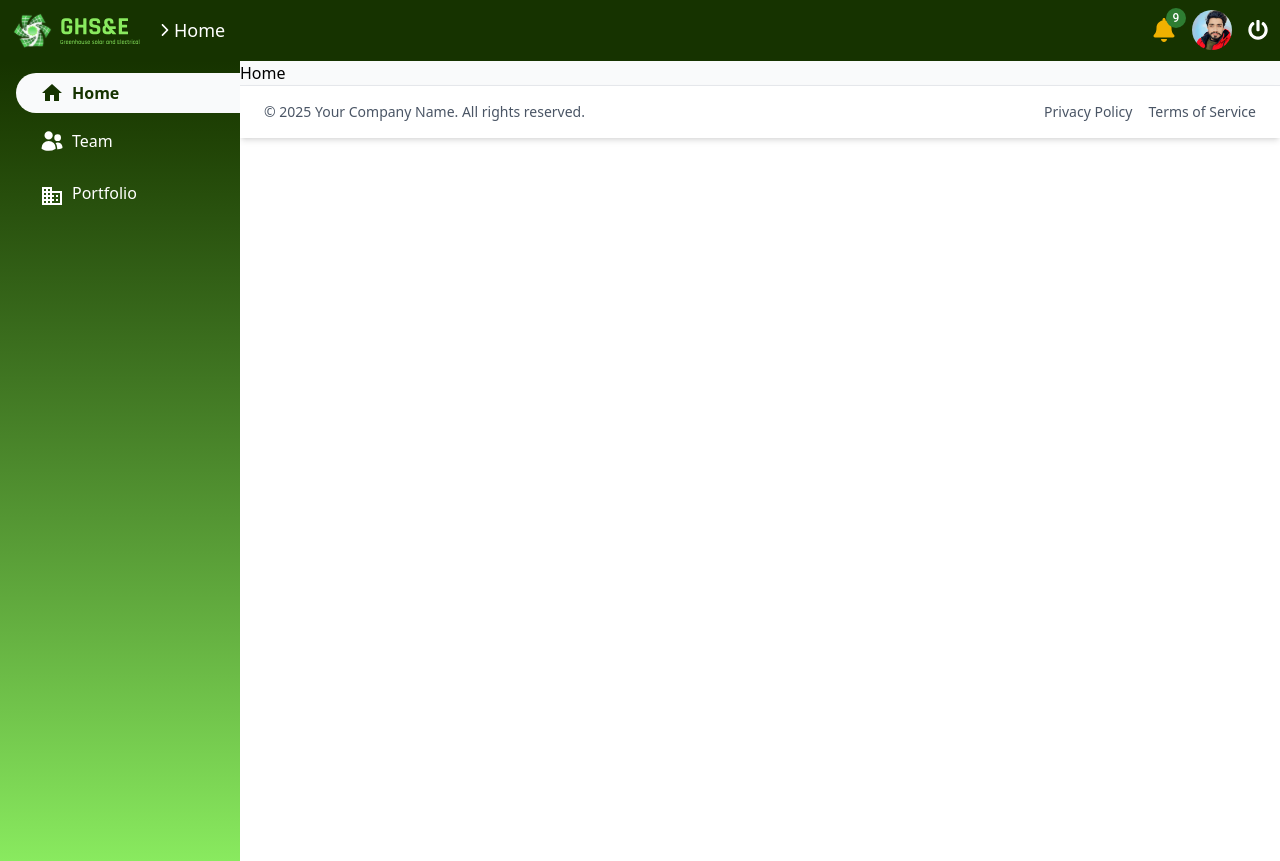
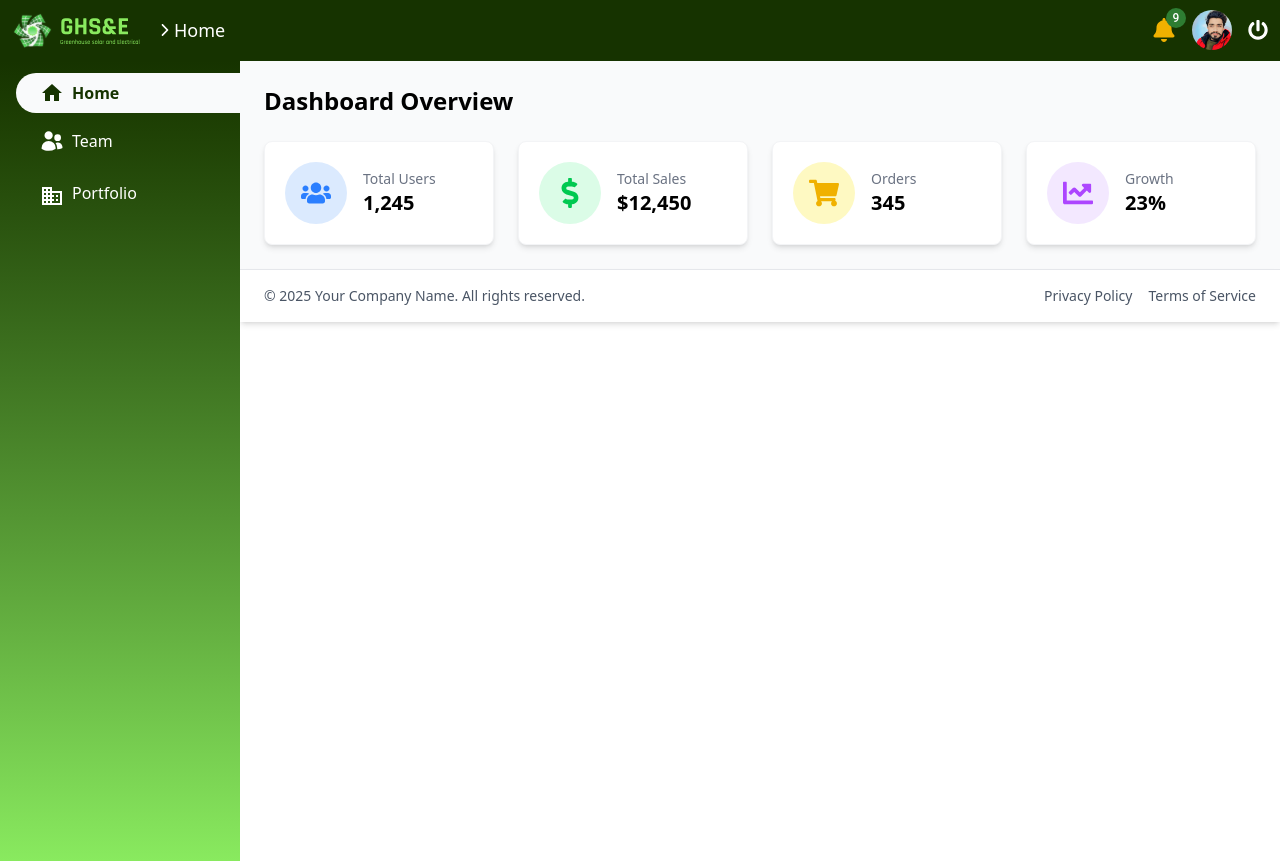
Before and after one commit to awaisfaryad25/dashboard, a React (Vite) app: page /Home in a window 1280 px wide. Built offline with nearby package versions, Linux system fonts and the light colour scheme.

Commit message:
add states for dashboard

```diff
--- a/src/components/views/Home.jsx
+++ b/src/components/views/Home.jsx
@@ -1,9 +1,55 @@
-import React from 'react'
+import React from "react";
+import { FaUsers, FaDollarSign, FaShoppingCart, FaChartLine } from "react-icons/fa";
 
 const Home = () => {
+  const stats = [
+    {
+      title: "Total Users",
+      value: "1,245",
+      icon: <FaUsers className="text-blue-500 text-3xl" />,
+      color: "bg-blue-100"
+    },
+    {
+      title: "Total Sales",
+      value: "$12,450",
+      icon: <FaDollarSign className="text-green-500 text-3xl" />,
+      color: "bg-green-100"
+    },
+    {
+      title: "Orders",
+      value: "345",
+      icon: <FaShoppingCart className="text-yellow-500 text-3xl" />,
+      color: "bg-yellow-100"
+    },
+    {
+      title: "Growth",
+      value: "23%",
+      icon: <FaChartLine className="text-purple-500 text-3xl" />,
+      color: "bg-purple-100"
+    }
+  ];
+
   return (
-    <div>Home</div>
-  )
-}
+    <div className="p-6">
+      <h1 className="text-2xl font-bold mb-6">Dashboard Overview</h1>
+      <div className="grid grid-cols-1 sm:grid-cols-2 lg:grid-cols-4 gap-6">
+        {stats.map((stat, index) => (
+          <div
+            key={index}
+            className="bg-white shadow-md rounded-lg p-5 flex items-center gap-4 border border-gray-100 hover:shadow-lg transition"
+          >
+            <div className={`p-4 rounded-full ${stat.color}`}>
+              {stat.icon}
+            </div>
+            <div>
+              <p className="text-gray-500 text-sm">{stat.title}</p>
+              <h2 className="text-xl font-bold">{stat.value}</h2>
+            </div>
+          </div>
+        ))}
+      </div>
+    </div>
+  );
+};
 
-export default Home
+export default Home;
```
